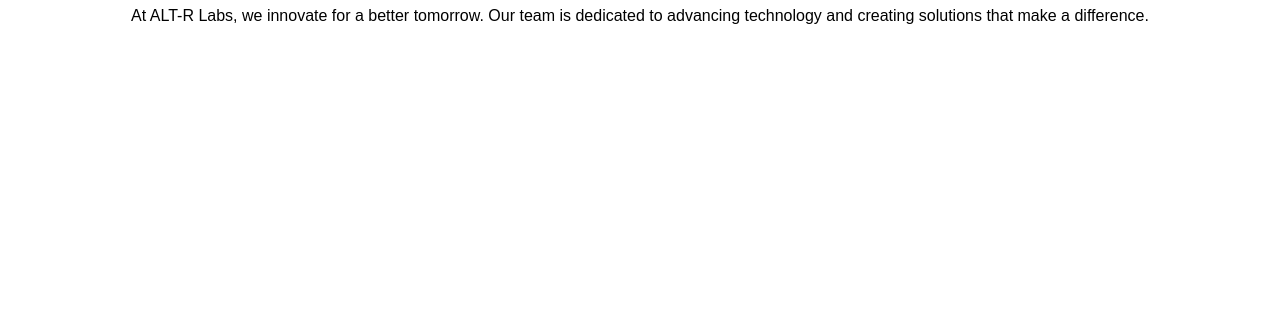
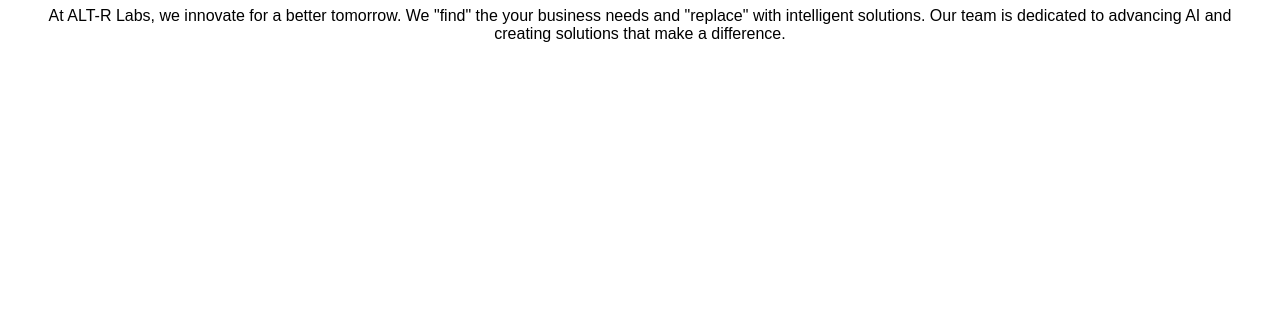
Before and after one commit to ALT-R-Labs/alt-r.ca, a plain HTML site: page index.html in a window 1280 px wide. Shown: the part 470-800 px from the top of the page. Drawn offline with Linux system fonts and the light colour scheme.

Commit message:
Update index.html

```diff
--- a/index.html
+++ b/index.html
@@ -32,7 +32,7 @@
     </header>
     <div class="content">
         <h1>Welcome to ALT-R Labs</h1>
-        <p>At ALT-R Labs, we innovate for a better tomorrow. Our team is dedicated to advancing technology and creating solutions that make a difference.</p>
+        <p>At ALT-R Labs, we innovate for a better tomorrow. We "find" the your business needs and "replace" with intelligent solutions. Our team is dedicated to advancing AI and creating solutions that make a difference.</p>
     </div>
 </body>
 </html>
```
